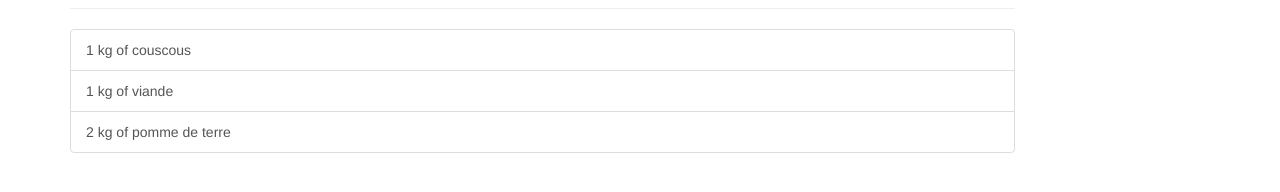
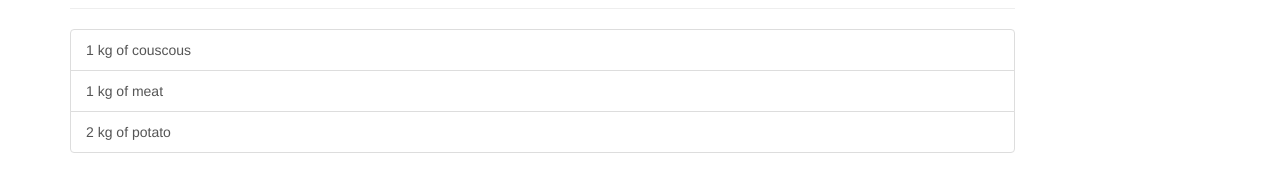
Before and after one commit to radhouenchbinou/recipe_book, an Angular app: page /shopping-list in a window 1280 px wide. Shown: the part 192-384 px from the top of the page. Built offline with nearby package versions, Linux system fonts and the light colour scheme.

Commit message:
improvements

```diff
--- a/src/app/shoping-list/shoping-list.component.ts
+++ b/src/app/shoping-list/shoping-list.component.ts
@@ -26,6 +26,11 @@ export class ShopingListComponent implements OnInit {
     //Called once, before the instance is destroyed.
     //Add 'implements OnDestroy' to the class.
     this.igChangeSubs.unsubscribe();
+
+  }
+
+  onEditItem(index : number){
+    this.shoppingListService.startedEditing.next(index)
   }
 
 }
--- a/src/app/shoping-list/shopping-list.service.ts
+++ b/src/app/shoping-list/shopping-list.service.ts
@@ -1,3 +1,4 @@
+import { THIS_EXPR } from "@angular/compiler/src/output/output_ast";
 import { EventEmitter } from "@angular/core";
 import { Subject } from 'rxjs';
 
@@ -5,24 +6,44 @@ import { Ingerdients } from "../shared/Ingredients.module";
 
 export class shoppingListService {
     ingredientsChanged = new Subject<Ingerdients[]>();
+    startedEditing = new Subject<number>();
     private ingerdients: Ingerdients[] = [
-        new Ingerdients('couscous', 1,'kg'),
-        new Ingerdients('viande', 1,'kg'),
-        new Ingerdients('pomme de terre', 2,'kg')
+        new Ingerdients('couscous', 1, 'kg'),
+        new Ingerdients('meat', 1, 'kg'),
+        new Ingerdients('potato', 2, 'kg')
     ];
+
+    clearIngredients(){
+        this.ingerdients = [];
+        this.ingredientsChanged.next(this.ingerdients.slice())
+    }
+
+    deleteIngredient(index: number){
+        this.ingerdients.splice(index,1);
+        this.ingredientsChanged.next(this.ingerdients.slice());
+    }
+
+    getIngredient(index: number) {
+        return this.ingerdients[index];
+    }
+
+    updateIngredient(index: number, newIng: Ingerdients){
+        this.ingerdients[index]=newIng;
+        this.ingredientsChanged.next(this.ingerdients.slice());
+    }
 
     getIngredients() {
         return this.ingerdients.slice();
     }
 
-    addIngredient(ingredient: Ingerdients){
+    addIngredient(ingredient: Ingerdients) {
         this.ingerdients.push(ingredient)
         this.ingredientsChanged.next(this.ingerdients.slice());
     }
 
-    addIngredients(ingredients : Ingerdients[]){
+    addIngredients(ingredients: Ingerdients[]) {
         //for (let ingredient of ingredients){
-          //  this.addIngredient(ingredient);
+        //  this.addIngredient(ingredient);
         //}
         this.ingerdients.push(...ingredients);
         this.ingredientsChanged.next(this.ingerdients.slice());
```
